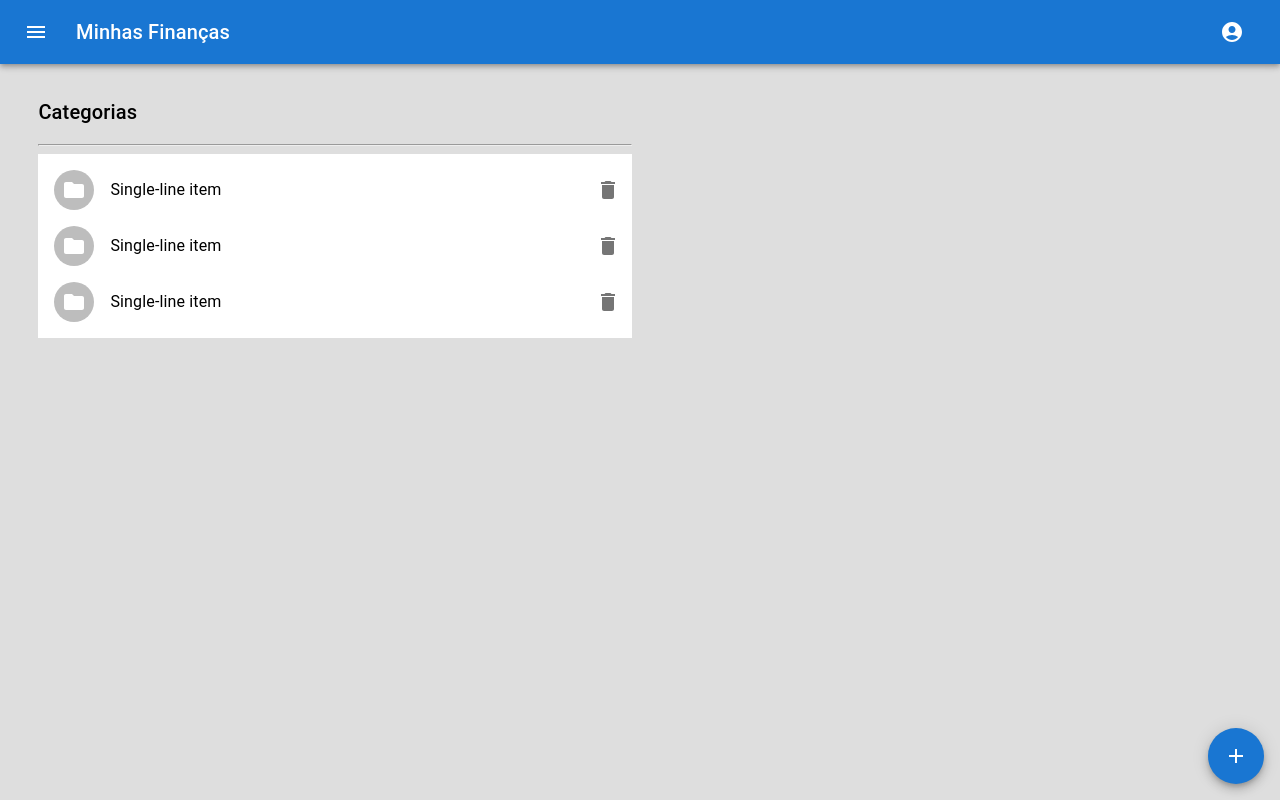
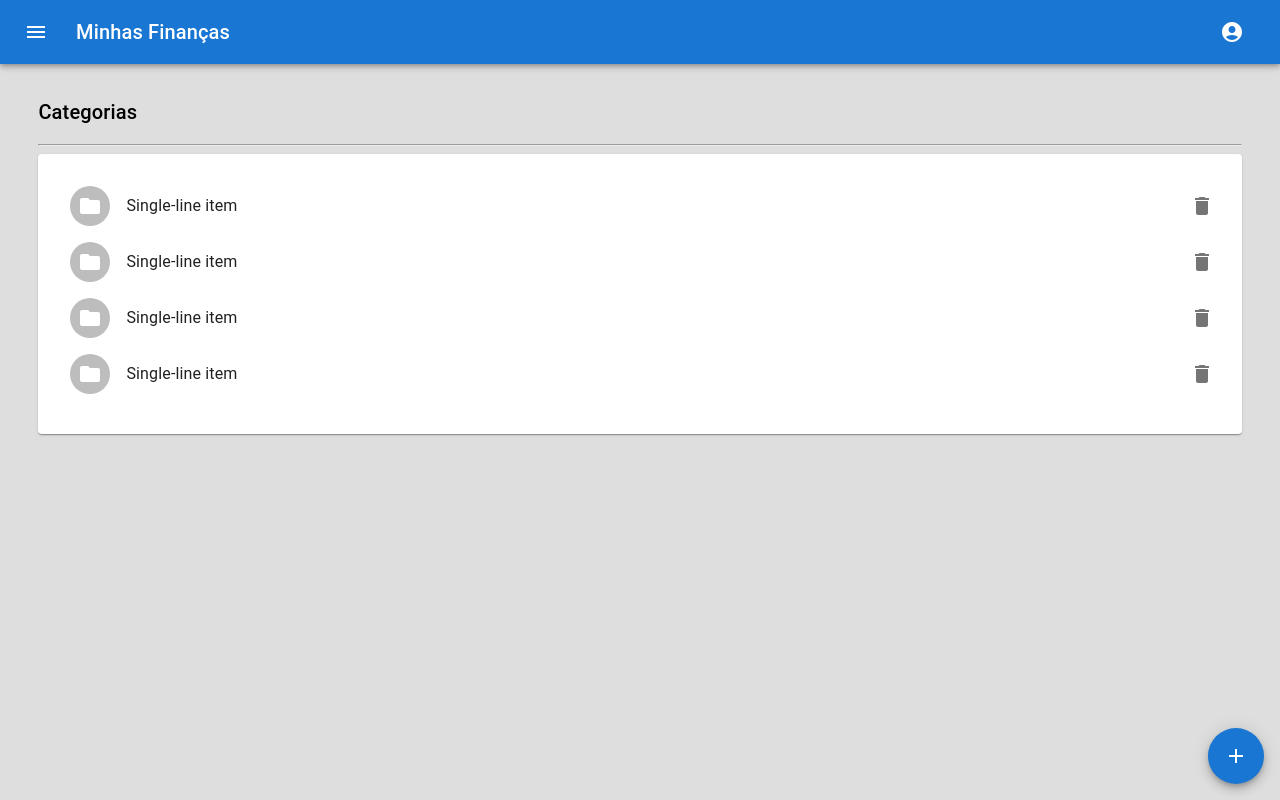
Before and after one commit to iwtrainingbr/app-front-10, a React (Create React App) app: page /categorias in a window 1280 px wide. Built offline with nearby package versions, Linux system fonts and the light colour scheme.

Commit message:
Adição de Itens Dinamicos na tela Listar Categories

```diff
--- a/src/pages/Categories/ListCategories/index.js
+++ b/src/pages/Categories/ListCategories/index.js
@@ -16,26 +16,16 @@ import Typography from '@mui/material/Typography';
 import FolderIcon from '@mui/icons-material/Folder';
 import DeleteIcon from '@mui/icons-material/Delete';
 import {useNavigate} from "react-router-dom";
+import {useState} from 'react';
 
-import {Fab} from "@mui/material";
+import {Fab, Card, CardContent} from "@mui/material";
 import {Add} from "@mui/icons-material";
-
-function generate(element) {
-  return [0, 1, 2].map((value) =>
-    React.cloneElement(element, {
-      key: value,
-    }),
-  );
-}
-
-const Demo = styled('div')(({ theme }) => ({
-  backgroundColor: theme.palette.background.paper,
-}));
 
 
 export default function Categories() {
   const [dense, setDense] = React.useState(false);
   const [secondary, setSecondary] = React.useState(false);
+  const [data, setData] = useState ([1,2,3,4])
   const navigate = useNavigate();
 
   const actionButtonStyle = {
@@ -44,19 +34,8 @@ export default function Categories() {
     bottom: 16
   };
 
-
-
-  return(
-    <div>
-      <Grid container spacing={2}>
-        <Grid item xs={12} md={6}>
-          <Typography sx={{ mt: 4, mb: 2 }} variant="h6" component="div">
-            Categorias
-          </Typography>
-          <hr/>
-          <Demo>
-            <List dense={dense}>
-              {generate(
+  const CategoryItem = () => {
+    return (
         <ListItem
           secondaryAction={
             <IconButton edge="end" aria-label="delete">
@@ -73,10 +52,28 @@ export default function Categories() {
             primary="Single-line item"
             secondary={secondary ? 'Secondary text' : null}
           />
-                </ListItem>,
-              )}
+        </ListItem>
+    )
+  }
+
+  return(
+    <div>
+      <Grid container spacing={2}>
+        <Grid item xs={12} md={12}>
+          <Typography sx={{ mt: 4, mb: 2 }} variant="h6" component="div">
+            Categorias
+          </Typography>
+          <hr/> {/* Final da parte superior */}
+
+          <Card>
+            <CardContent>
+              <List dense={dense}>
+                {data.map(() => (<CategoryItem/>))}
               </List>
-          </Demo>
+            </CardContent>
+          </Card>
+
+
         </Grid>
       </Grid>
 
```
Lines whose indentation alone changed are shown as unchanged.
